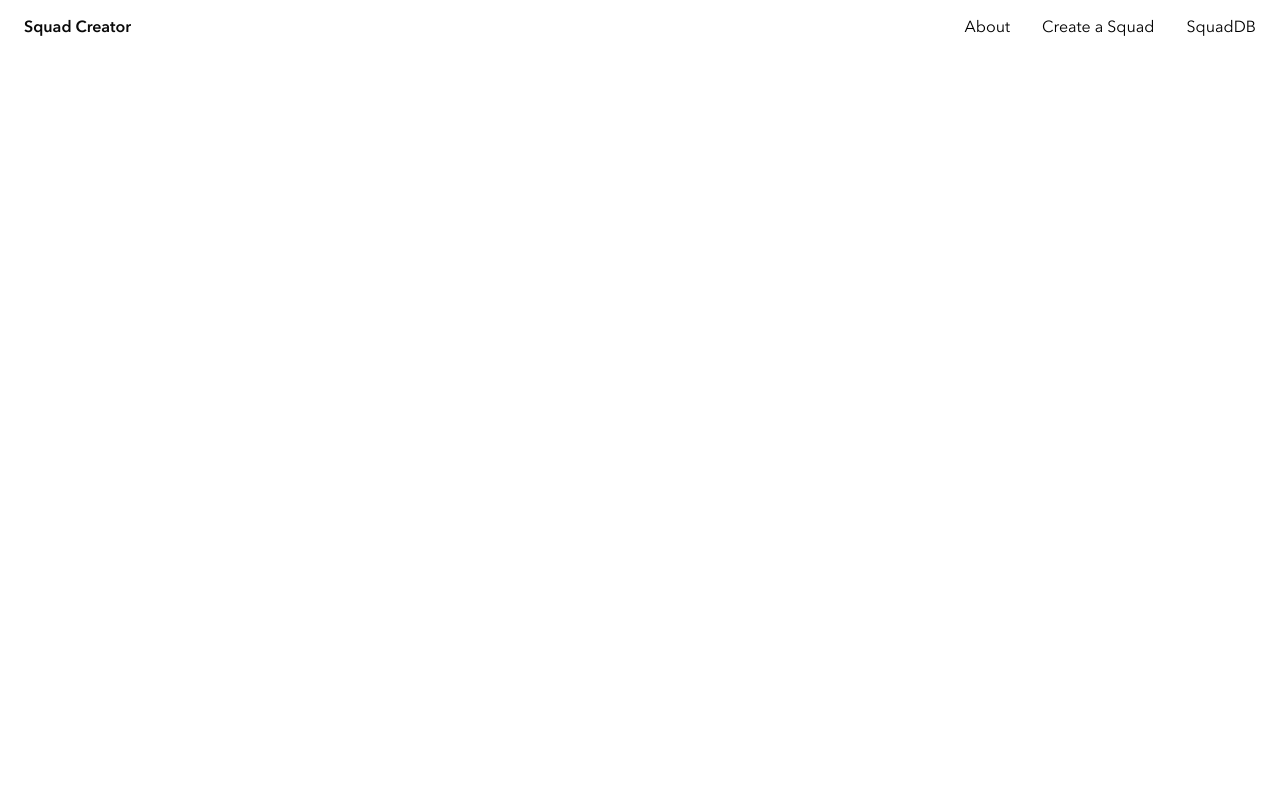
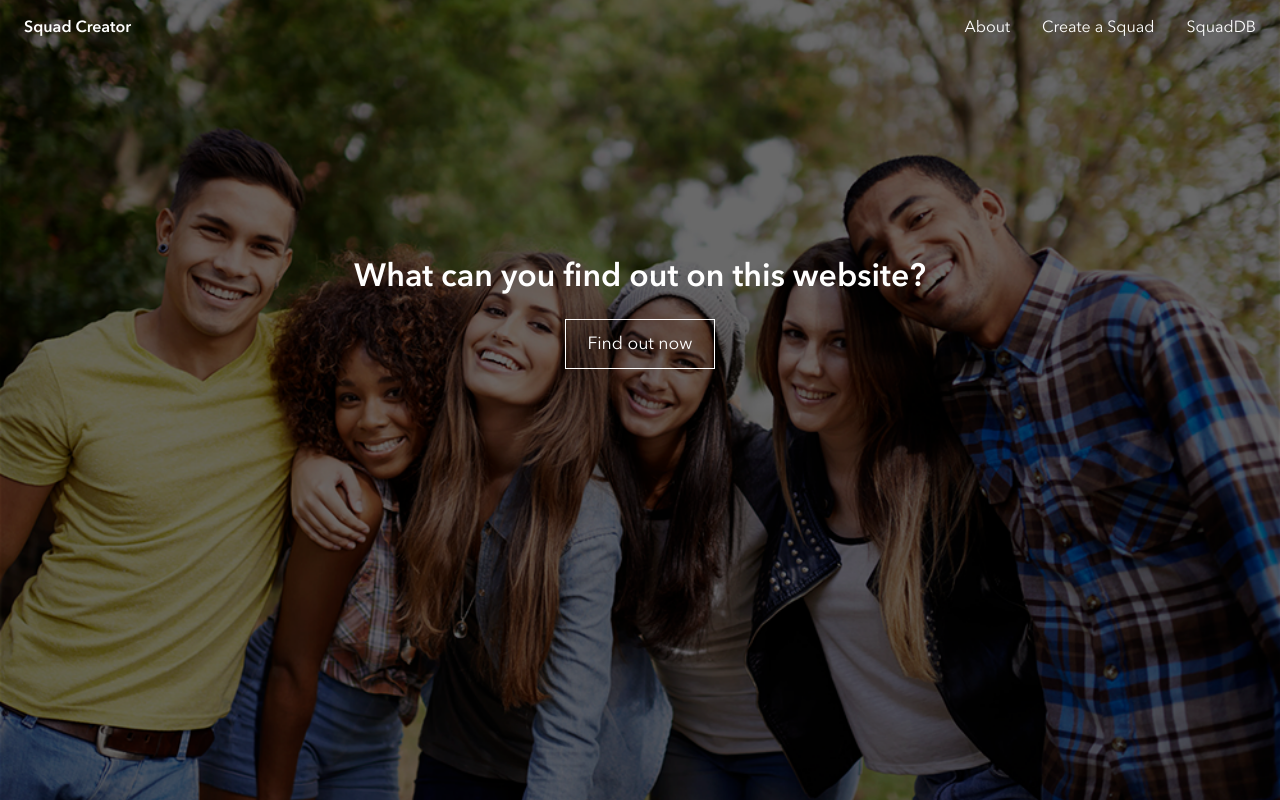
Before and after one commit to aljondo/squad-creator, a plain HTML site: page index.html in a window 1280 px wide. Drawn offline with nearby package versions, Linux system fonts and the light colour scheme.

Commit message:
finish cover photo

```diff
--- /dev/null
+++ b/css/cover.css
@@ -0,0 +1,26 @@
+body {
+  background: url(../img/cover.png) no-repeat center center fixed;
+  -webkit-background-size: cover;
+  -moz-background-size: cover;
+  -o-background-size: cover;
+  background-size: cover;
+  color: white;
+}
+
+h1 {
+  text-align: center;
+}
+
+.button {
+  display: block;
+  margin: 0 auto;
+  text-align: center;
+  width: 150px;
+  margin-top: 20px;
+  font-size: 110%;
+}
+
+.sc-cover-content {
+  margin-top: 180px;
+  padding: 20px;
+}
--- a/css/stylesheet.css
+++ b/css/stylesheet.css
@@ -13,6 +13,12 @@ strong {
   font-family: Avenir-DemiBold;
 }
 
+/* Typography */
+h1 {
+  font-family: Avenir-Demibold;
+  font-size: 200%;
+}
+
 /* Body */
 body {
   font-family: Avenir;
@@ -22,6 +28,7 @@ body {
 /* Nav */
 .top-bar {
   background-color: transparent;
+  color: white
 }
 
 .top-bar .menu {
@@ -33,5 +40,35 @@ body {
 }
 
 .top-bar .menu li a {
+  color: white;
+}
+
+/* Buttons */
+.button {
+  background: transparent;
+  border: 1px solid white;
+}
+
+.button:hover {
+  background: white;
   color: black;
 }
+
+.button:focus {
+  background: white;
+  color: black;
+}
+
+/* Alignment */
+.sc-vc-outer {
+  display: table;
+  width: 100%;
+  height: 100%;
+}
+
+.sc-vc-inner {
+  display: table-cell;
+  vertical-align: middle;
+  width: 100%;
+  height: 100%;
+}
--- a/index.html
+++ b/index.html
@@ -4,6 +4,7 @@
   <title>Squad Creator</title>
   <link rel="stylesheet" href="https://cdnjs.cloudflare.com/ajax/libs/foundation/6.2.0/foundation.min.css">
   <link rel="stylesheet" href="css/stylesheet.css">
+  <link rel="stylesheet" href="css/cover.css">
 </head>
 
 <body>
@@ -25,6 +26,13 @@
     </div>
   </div>
 
+  <div class="sc-cover-content">
+    <h1>What can you find out on this website?</h1>
+    <a class="button" href="#">Find out now</a>
+  </div>
+
+
+
   <!-- js -->
   <script src="https://code.jquery.com/jquery-1.12.0.min.js"></script>
   <script src="https://cdnjs.cloudflare.com/ajax/libs/foundation/6.2.0/foundation.min.js"></script>
```
Also changed, not shown: img/cover.png (added).
